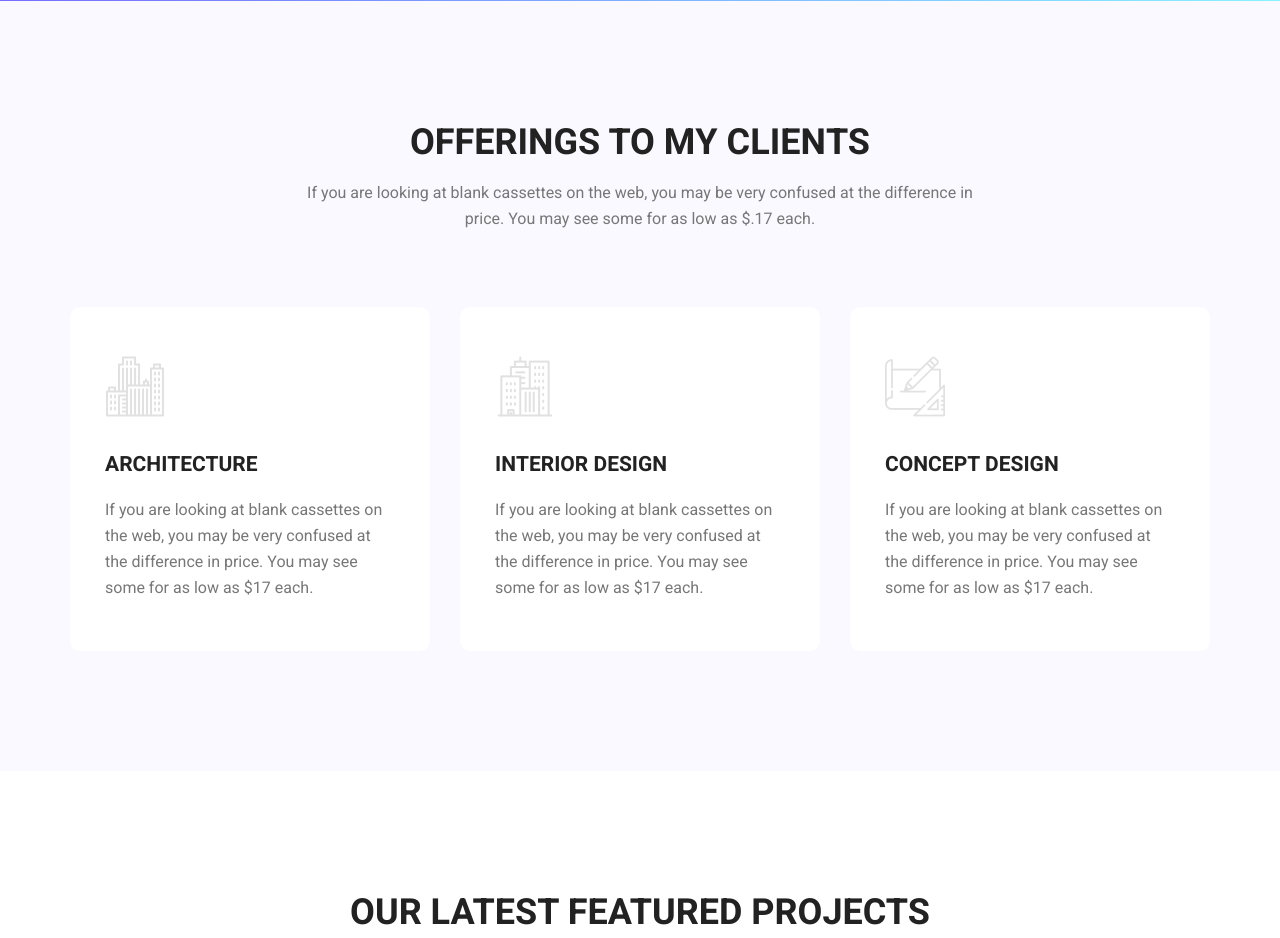
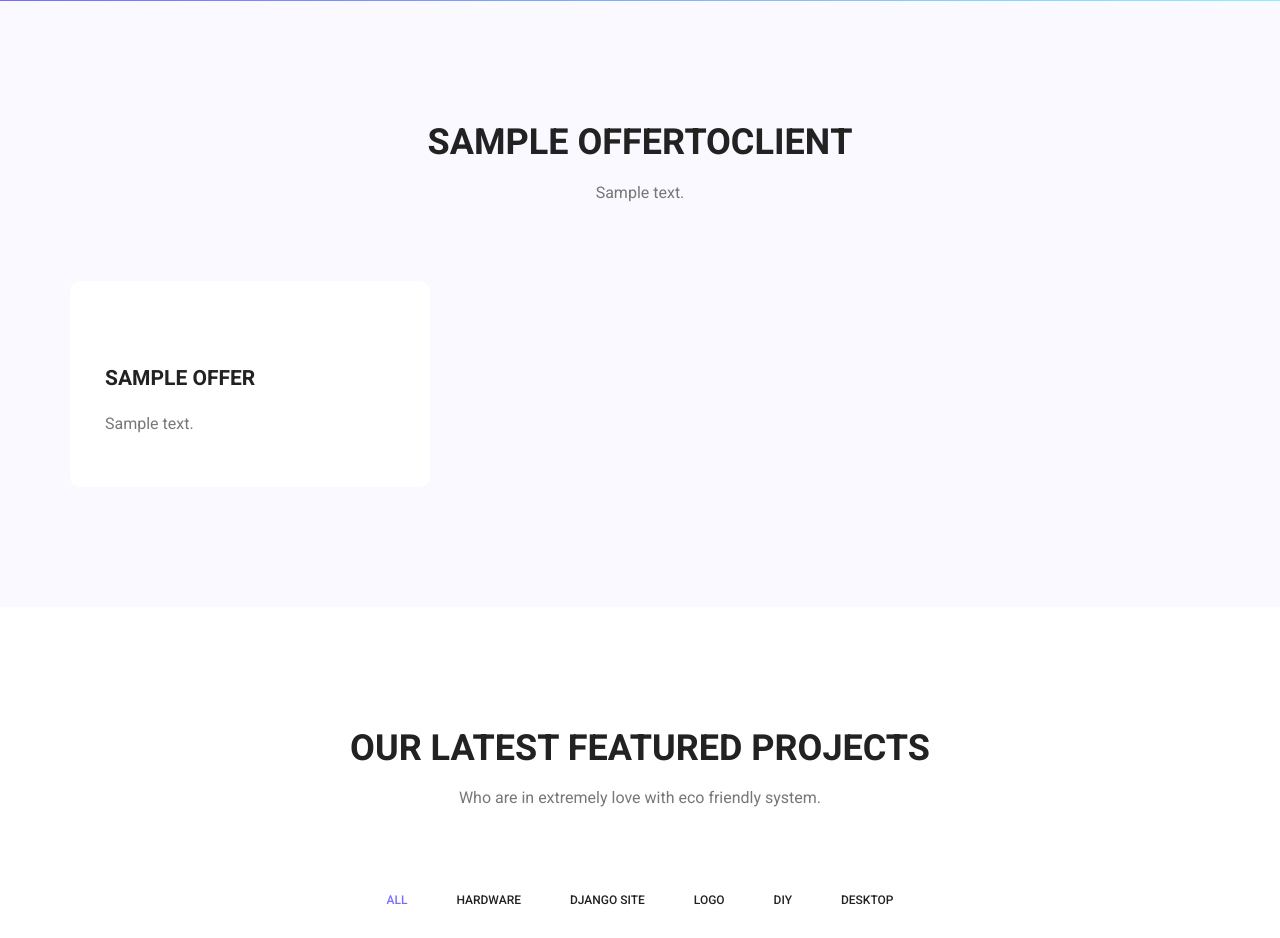
Before and after one commit to Asheshshrestha/mysite, a Django app: page / in a window 1280 px wide. Shown: the part 2149-3087 px from the top of the page. Run offline with Django 3.2, Linux system fonts and the light colour scheme; tables that the repository leaves empty hold one stand-in row (values such as "Sample post"); grey boxes marked "Sample" are stand-in pictures; some libraries are stand-ins or nearby versions.

Commit message:
Offer to my client model is added

```diff
--- a/mywebsite/mydata/models.py
+++ b/mywebsite/mydata/models.py
@@ -71,3 +71,14 @@ class Education(models.Model):
     current_studying = models.BooleanField(default=False)
     start_date = models.DateField(null=True)
     end_date = models.DateField(null=True)
+
+class Offers(models.Model):
+    icon = FAIconField()
+    title = models.CharField(max_length=100,null=True)
+    short_desc = models.CharField(max_length=500,null=True)
+
+class OfferToClient(models.Model):
+
+    heading = models.CharField(max_length=100,null=True)
+    sub_desc = models.CharField(max_length=300,null=True)
+    offers = models.ManyToManyField(Offers)
--- a/mywebsite/mysite/views.py
+++ b/mywebsite/mysite/views.py
@@ -1,6 +1,10 @@
 from django.shortcuts import render
 from project.models import ProjectName
-from mydata.models import PersonalData,AboutMyself,Experience,Education
+from mydata.models import (PersonalData,
+                            AboutMyself,
+                            Experience,
+                            Education,
+                            OfferToClient)
 # Create your views here.
 
 def home(request):
@@ -10,13 +14,15 @@ def home(request):
     about_data = AboutMyself.objects.first()
     education_data = Education.objects.all().order_by('-start_date')
     experience_data = Experience.objects.all().order_by('-start_date')
+    offer_to_clients = OfferToClient.objects.first()
     project_list = ProjectName.objects.all()[:6]
     context = {
                 'projects':project_list,
                 'profile':prof_data,
                 'about' : about_data,
                 'experience':experience_data,
-                'education':education_data
+                'education':education_data,
+                'offer':offer_to_clients
                 }
     return render(request,template_name,context=context)
 
--- a/mywebsite/templates/pages/index/slices/feature.html
+++ b/mywebsite/templates/pages/index/slices/feature.html
@@ -3,31 +3,19 @@
         <section class="feature_area p_120">
         	<div class="container">
         		<div class="main_title">
-        			<h2>offerings to my clients</h2>
-        			<p>If you are looking at blank cassettes on the web, you may be very confused at the difference in price. You may see some for as low as $.17 each.</p>
+        			<h2>{{ offer.heading }}</h2>
+        			<p>{{ offer.sub_desc }}</p>
         		</div>
         		<div class="feature_inner row">
+				{% for item in offer.offers.all %}
         			<div class="col-lg-4 col-md-6">
         				<div class="feature_item">
-        					<i class="flaticon-airplane49"></i>
-        					<h4>Architecture</h4>
-        					<p>If you are looking at blank cassettes on the web, you may be very confused at the difference in price. You may see some for as low as $17 each.</p>
+        					<i class="fa fa-{{ item.icon.icon }}"></i>
+        					<h4>{{ item.title }}</h4>
+        					<p>{{ item.short_desc }}</p>
         				</div>
         			</div>
-        			<div class="col-lg-4 col-md-6">
-        				<div class="feature_item">
-        					<i class="flaticon-skyline"></i>
-        					<h4>Interior Design</h4>
-        					<p>If you are looking at blank cassettes on the web, you may be very confused at the difference in price. You may see some for as low as $17 each.</p>
-        				</div>
-        			</div>
-        			<div class="col-lg-4 col-md-6">
-        				<div class="feature_item">
-        					<i class="flaticon-sketch"></i>
-        					<h4>Concept Design</h4>
-        					<p>If you are looking at blank cassettes on the web, you may be very confused at the difference in price. You may see some for as low as $17 each.</p>
-        				</div>
-        			</div>
+        		{% endfor %}
         		</div>
         	</div>
         </section>
```
Also changed, not shown: mywebsite/mydata/admin.py (+10 -1 lines).
